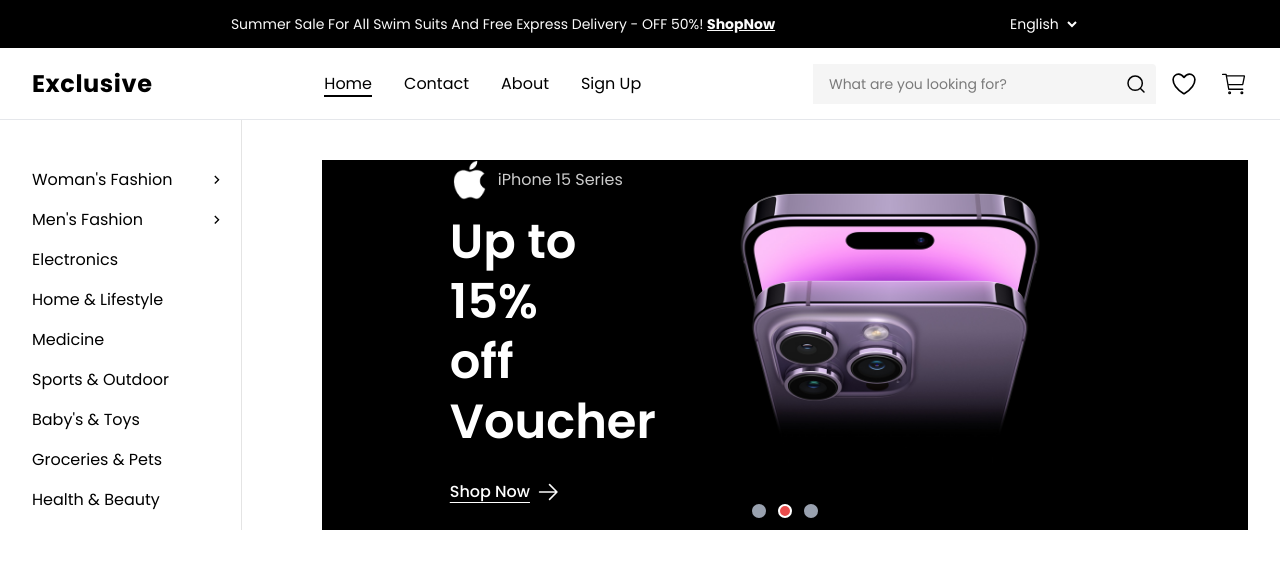
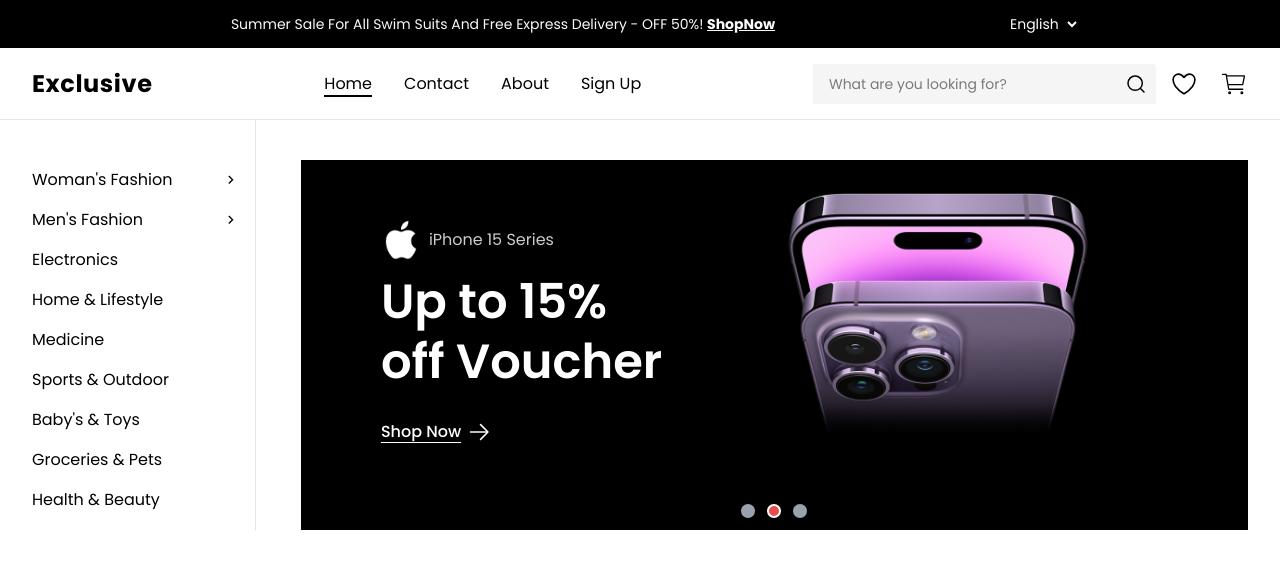
Before and after one commit to diyornv/react-narmativ, a React app: page / in a window 1280 px wide. Shown: the top 568 px of the page. Built offline with nearby package versions, Linux system fonts and the light colour scheme; the HTML template or start-up script is replaced by a standard one.

Commit message:
add hero

```diff
--- a/src/components/HeroSlider.jsx
+++ b/src/components/HeroSlider.jsx
@@ -64,7 +64,7 @@
   const secondLine = discountWords.slice(3).join(" ");
 
   return (
-    <div className="w-full ml-[80px] bg-black flex flex-col px-10 md:px-16 lg:px-24 xl:px-32 2xl:px-40 mt-10">
+    <div className="w-full ml-[45px] bg-black flex flex-col px-20 mt-10">
       <div className="flex flex-row items-center flex-1 min-h-[344px] h-[344px]">
         <div className="flex-1 flex flex-col justify-center gap-0 md:gap-1 text-white z-10 h-full">
           <div className="flex items-center gap-2 mb-2">
```
